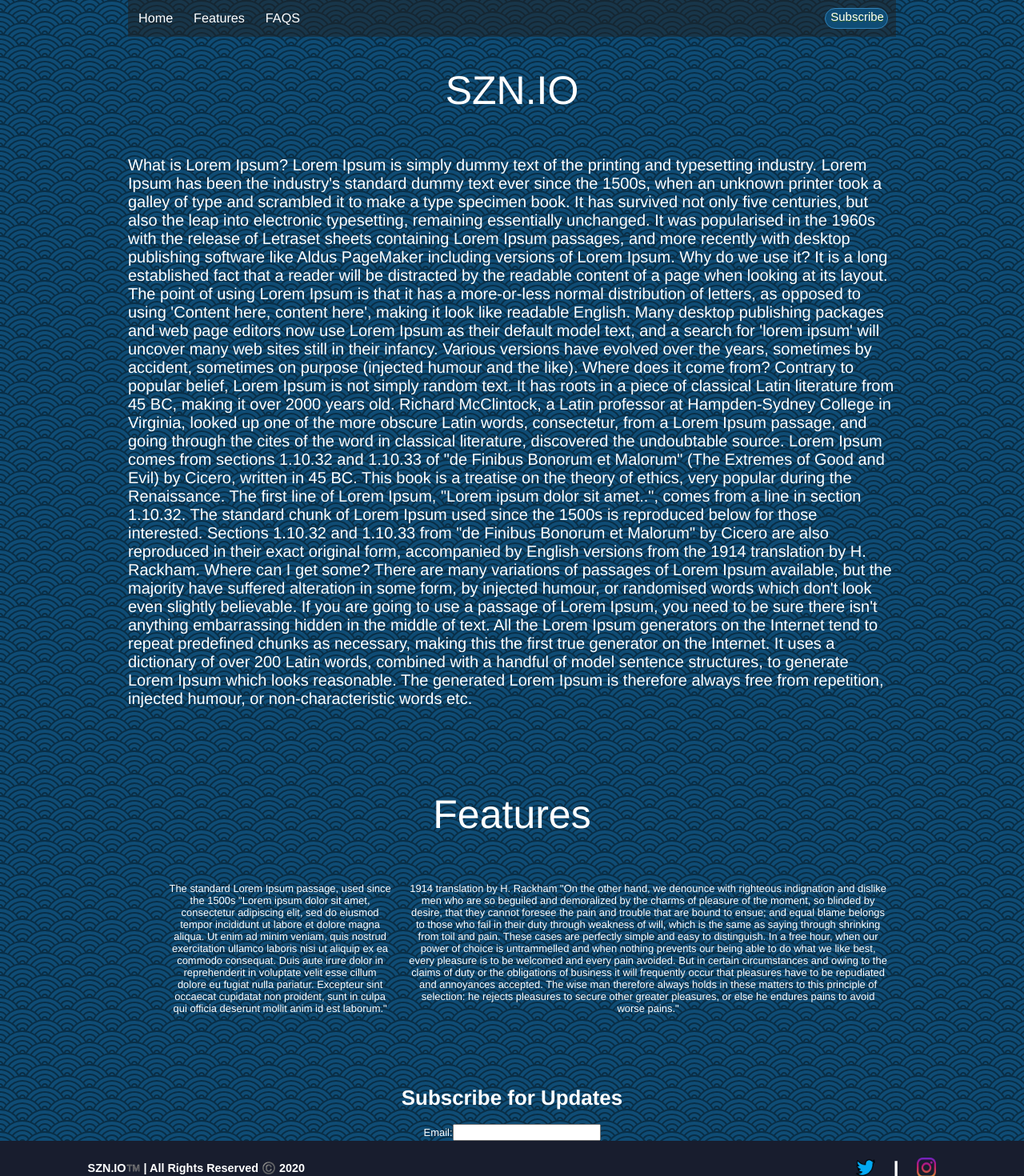
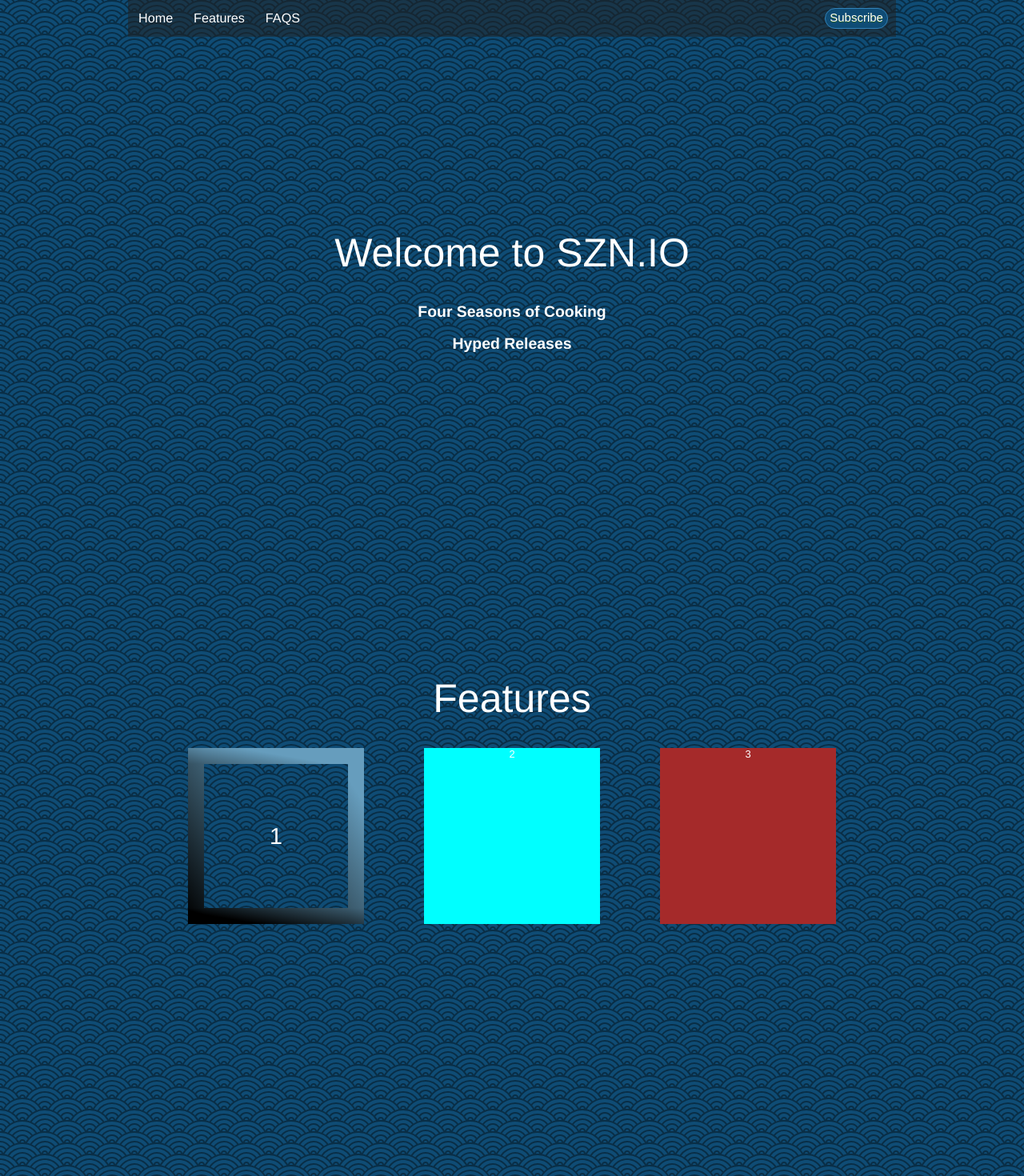
Before and after one commit to radicalkidd/mvp-landing-page, a React app: page / in a window 1280 px wide. Shown: the top 1470 px of the page at 80% size. Built offline with nearby package versions, Linux system fonts and the light colour scheme; the HTML template or start-up script is replaced by a standard one.

Commit message:
Refactor CSS

```diff
--- a/client/src/components/Features.jsx
+++ b/client/src/components/Features.jsx
@@ -4,16 +4,22 @@ import { features } from 'process';
 class Features extends Component {
   render () {
     return (
-      <div className="features-container" id="features">
-        <h1 className="features-title">Features</h1>
-        <div className="feature-content">
-          <ul className="features-list">
+      <div id="features">
+      <h1 className="features-title">Features</h1>
+      <div className="features-container">
+        {/* <div className="feature-content"> */}
+          <div className="f1 box-1">1</div>
+          <div className="f2">2</div>
+          <div className="f3">3</div>
+          {/* <ul className="features-list">
             <li className="feature-item"><p>The standard Lorem Ipsum passage, used since the 1500s
 "Lorem ipsum dolor sit amet, consectetur adipiscing elit, sed do eiusmod tempor incididunt ut labore et dolore magna aliqua. Ut enim ad minim veniam, quis nostrud exercitation ullamco laboris nisi ut aliquip ex ea commodo consequat. Duis aute irure dolor in reprehenderit in voluptate velit esse cillum dolore eu fugiat nulla pariatur. Excepteur sint occaecat cupidatat non proident, sunt in culpa qui officia deserunt mollit anim id est laborum."</p></li>
             <li className="feature-item"><p>1914 translation by H. Rackham
 "On the other hand, we denounce with righteous indignation and dislike men who are so beguiled and demoralized by the charms of pleasure of the moment, so blinded by desire, that they cannot foresee the pain and trouble that are bound to ensue; and equal blame belongs to those who fail in their duty through weakness of will, which is the same as saying through shrinking from toil and pain. These cases are perfectly simple and easy to distinguish. In a free hour, when our power of choice is untrammelled and when nothing prevents our being able to do what we like best, every pleasure is to be welcomed and every pain avoided. But in certain circumstances and owing to the claims of duty or the obligations of business it will frequently occur that pleasures have to be repudiated and annoyances accepted. The wise man therefore always holds in these matters to this principle of selection: he rejects pleasures to secure other greater pleasures, or else he endures pains to avoid worse pains."</p></li>
-          </ul>
-        </div>
+          </ul> */}
+        {/* </div> */}
+      </div>
+
       </div>
     )
   }
--- a/client/src/components/Head.jsx
+++ b/client/src/components/Head.jsx
@@ -16,7 +16,7 @@ const Head = () => {
               </ul>
             </nav>
           </div>
-          <button className="subscribe-button">Subscribe</button>
+          <a className="subscribe-button" href='#subscribe'>Subscribe</a>
         </div>
       </div>
     </div>
--- a/client/src/components/Intro.jsx
+++ b/client/src/components/Intro.jsx
@@ -5,24 +5,10 @@ class Intro extends Component {
   render() {
     return (
      <div className="intro-container" id="landing">
-      <h1 className="intro-title">SZN.IO</h1>
       <div className="intro-content">
-        {/* <p>Stay updated with our lightning speed monitors. Never miss another hype release with our dedicated servers made to help you cook</p> */}
-        {/* <p>Our staff are experienced and equipped with industry knowledge to bring you the best tips and tricks to cop the most elusive sneakers in the game</p> */}
-        <p>What is Lorem Ipsum?
-Lorem Ipsum is simply dummy text of the printing and typesetting industry. Lorem Ipsum has been the industry's standard dummy text ever since the 1500s, when an unknown printer took a galley of type and scrambled it to make a type specimen book. It has survived not only five centuries, but also the leap into electronic typesetting, remaining essentially unchanged. It was popularised in the 1960s with the release of Letraset sheets containing Lorem Ipsum passages, and more recently with desktop publishing software like Aldus PageMaker including versions of Lorem Ipsum.
-
-Why do we use it?
-It is a long established fact that a reader will be distracted by the readable content of a page when looking at its layout. The point of using Lorem Ipsum is that it has a more-or-less normal distribution of letters, as opposed to using 'Content here, content here', making it look like readable English. Many desktop publishing packages and web page editors now use Lorem Ipsum as their default model text, and a search for 'lorem ipsum' will uncover many web sites still in their infancy. Various versions have evolved over the years, sometimes by accident, sometimes on purpose (injected humour and the like).
-
-
-Where does it come from?
-Contrary to popular belief, Lorem Ipsum is not simply random text. It has roots in a piece of classical Latin literature from 45 BC, making it over 2000 years old. Richard McClintock, a Latin professor at Hampden-Sydney College in Virginia, looked up one of the more obscure Latin words, consectetur, from a Lorem Ipsum passage, and going through the cites of the word in classical literature, discovered the undoubtable source. Lorem Ipsum comes from sections 1.10.32 and 1.10.33 of "de Finibus Bonorum et Malorum" (The Extremes of Good and Evil) by Cicero, written in 45 BC. This book is a treatise on the theory of ethics, very popular during the Renaissance. The first line of Lorem Ipsum, "Lorem ipsum dolor sit amet..", comes from a line in section 1.10.32.
-
-The standard chunk of Lorem Ipsum used since the 1500s is reproduced below for those interested. Sections 1.10.32 and 1.10.33 from "de Finibus Bonorum et Malorum" by Cicero are also reproduced in their exact original form, accompanied by English versions from the 1914 translation by H. Rackham.
-
-Where can I get some?
-There are many variations of passages of Lorem Ipsum available, but the majority have suffered alteration in some form, by injected humour, or randomised words which don't look even slightly believable. If you are going to use a passage of Lorem Ipsum, you need to be sure there isn't anything embarrassing hidden in the middle of text. All the Lorem Ipsum generators on the Internet tend to repeat predefined chunks as necessary, making this the first true generator on the Internet. It uses a dictionary of over 200 Latin words, combined with a handful of model sentence structures, to generate Lorem Ipsum which looks reasonable. The generated Lorem Ipsum is therefore always free from repetition, injected humour, or non-characteristic words etc.</p>
+      <h1 className="intro-title">Welcome to SZN.IO</h1>
+        <h2>Four Seasons of Cooking</h2>
+        <h2>Hyped Releases</h2>
       </div>
      </div>
     );
--- a/client/src/components/Subscribe.jsx
+++ b/client/src/components/Subscribe.jsx
@@ -4,25 +4,31 @@ class Subscribe extends Component {
   constructor(props) {
     super(props);
     this.state = {
-      value: ''
+      email: ''
     };
     this.handleChange = this.handleChange.bind(this);
+    this.handleSubmit = this.handleSubmit.bind(this);
   }
 
   handleChange(e) {
     this.setState({value: e.target.value})
   }
 
+  handleSubmit(e) {
+    alert("You have subscribed to our email listing!");
+    e.preventDefault();
+  }
+
   render() {
     return (
-      <div className="subscribe-container">
+      <div className="subscribe-container" id="subscribe">
         <h1>Subscribe for Updates</h1>
-        <form>
+        <form onSubmit={this.handleSubmit}>
           <label>
             Email:
             <input type="text" value={this.state.value} onChange={this.handleChange} />
           </label>
-          {/* <input>Submit</input> */}
+            <button>Submit</button>
         </form>
       </div>
     )
--- a/client/src/styles/style.css
+++ b/client/src/styles/style.css
@@ -11,6 +11,7 @@ body, html {
   -webkit-font-smoothing: antialiased;
   padding: 0px;
   margin: 0px auto;
+  scroll-behavior: smooth;
 }
 
 footer {
@@ -66,6 +67,7 @@ p, span, a, div {
   z-index: 1;
   transform: translated(0px, 0px, 0px);
   transition: all 0.5s ease-in 0s;
+  /* transition: all linear .3s; */
 }
 
 .nav-view-wrapper {
@@ -126,12 +128,12 @@ p, span, a, div {
 	background-color: #0f4c75;
 	border-radius:28px;
 	border: 0.25px solid #3282b8;
-	/* display:inline-block; */
 	cursor:pointer;
 	color:#ffffff;
 	font-family:Arial;
-	font-size:15px;
-	/* padding:12px 25px; */
+  font-size:15px;
+  padding-left: 5px;
+  padding-top: 2px;
 	text-decoration:none;
 	text-shadow:0px 1px 0px #2f6627;
 }
@@ -150,7 +152,8 @@ p, span, a, div {
 /* Intro Component */
 
 .intro-container {
-  margin: 0;
+  height: calc(100vh - 140px);
+  margin: 0 auto;
   min-width: 0;
   width: 75%;
   margin-left: auto;
@@ -158,7 +161,9 @@ p, span, a, div {
   box-sizing: border-box;
   display: flex;
   flex-direction: column;
+  justify-content: center;
   text-align: center;
+  align-items: center;
   padding-top: 50px;
 }
 
@@ -175,27 +180,62 @@ p, span, a, div {
 /* Feature Component */
 
 .features-container {
-  margin: 0;
-  min-width: 0;
+  height: calc(100vh - 140px);
+  margin: 0 auto;
   width: 75%;
   margin-left: auto;
   margin-right: auto;
-  box-sizing: border-box;
   display: flex;
-  flex-direction: column;
+  flex-direction: row;
   text-align: center;
-  padding-top: 50px;
+  justify-content: space-evenly;
+  order: 3;
+  min-height: 10px;
 }
+
 .features-title {
   font-size: 50px;
   font-weight: 500;
+  padding-top: 3em;
+  text-align: center;
 }
 
-.features-list {
+.f1 {
+  width: 220px;
+  height: 220px;
+  display: flex;
+  align-items: center;
+  justify-content: center;
+  font-size: 2rem;
+  height: 220px;
+  /* width: 220px;
+  background: rgb(0,0,0); */
+  /* background: linear-gradient(30deg, rgba(0,0,0,1) 15%, rgba(102,157,189,1) 75%); */
+}
+
+.box-1 {
+  border: 20px solid;
+  border-image: linear-gradient(30deg, rgba(0,0,0,1) 15%, rgba(102,157,189,1) 75%);
+  /* border-image-source: url(/url/to/some/fancy/image.jpg); */
+  border-image-slice: 60 30;
+}
+
+.f2 {
+  background: aqua;
+  height: 220px;
+  width: 220px;
+}
+
+.f3 {
+  background: brown;
+  height: 220px;
+  width: 220px;
+}
+/* .features-list {
   display: flex;
   flex-direction: row;
   margin: auto;
-}
+} */
 
 .feature-item p {
   padding: 10px 10px 10px 10px;
@@ -205,7 +245,8 @@ p, span, a, div {
 /*------------------------------------ */
 /* Subscribe Component */
 .subscribe-container {
-  margin: 0;
+  height: calc(100vh - 140px);
+  margin: 0 auto;
   min-width: 0;
   width: 75%;
   margin-left: auto;
@@ -214,7 +255,7 @@ p, span, a, div {
   display: flex;
   flex-direction: column;
   text-align: center;
-  padding-top: 50px;
+  padding-top: 10em;
 }
 
 
```
Also changed, not shown: 1 other file (tests, documents, lock files or other folders).
